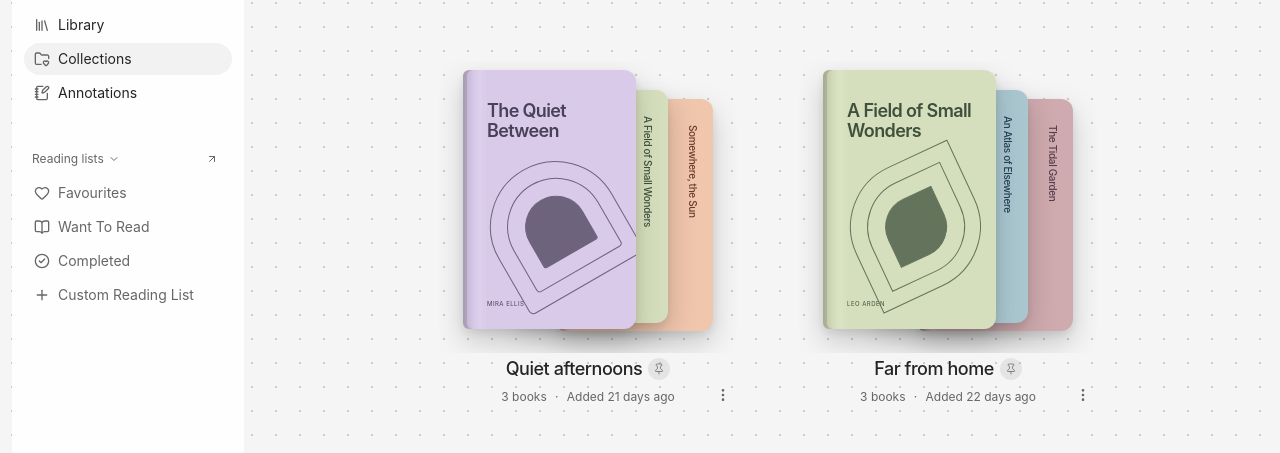
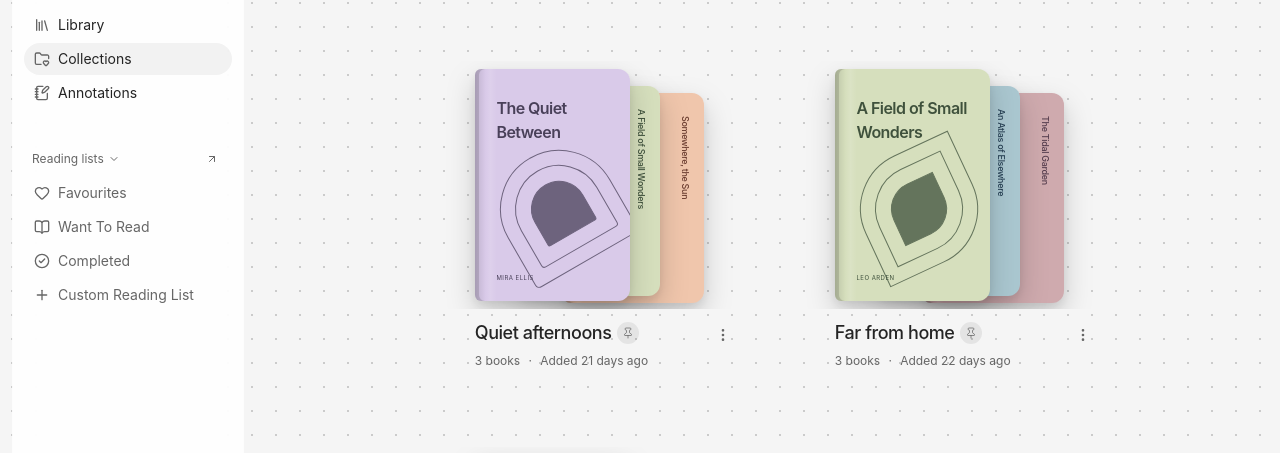
Before and after one commit to Papyrbound/papyrbound-frontend, a Next.js app: page /collections in a window 1280 px wide. Shown: the part 153-606 px from the top of the page. Built offline with nearby package versions, Linux system fonts and the light colour scheme.

Commit message:
Tighten collection covers and align metadata

```diff
--- a/src/features/collections/ui/collections-page.tsx
+++ b/src/features/collections/ui/collections-page.tsx
@@ -365,13 +365,13 @@ export function CollectionsPage() {
                   >
                     <div className="collection-open hover:bg-transparent flex flex-col justify-start w-full h-auto p-[0] border-0 rounded-[0] gap-[0] whitespace-normal overflow-visible bg-transparent [color:inherit]">
                       <span
-                        className="collection-preview relative block aspect-[50/49] w-full overflow-hidden"
+                        className="collection-preview relative block aspect-[6/5] w-full overflow-hidden"
                         aria-hidden="true"
                       >
                         <span className="collection-cover-stack relative block size-full">
                           {previewBooks.slice(0, 3).map((book, coverIndex) => (
                             <span
-                              className={`collection-preview-cover absolute block drop-shadow-[0_12px_14px_rgb(0_0_0_/_18%)] [&_.book-cover]:rounded-[5px_9px_9px_5px]${coverIndex === 0 ? " left-[8%] top-[3%] z-30 w-[58%] [&_.cover-type]:max-w-[78%] [&_.cover-type]:text-[18px] [&_.cover-credit]:text-[6px]" : coverIndex === 1 ? " left-[25%] top-[10%] z-20 w-[52%] [&_.cover-type]:left-[75%] [&_.cover-type]:top-[11%] [&_.cover-type]:text-[10px] [&_.cover-type]:font-medium [&_.cover-type]:[writing-mode:vertical-rl] [&_.cover-art]:hidden [&_.cover-credit]:hidden" : " left-[40%] top-[13%] z-10 w-[52%] [&_.cover-type]:left-[75%] [&_.cover-type]:top-[11%] [&_.cover-type]:text-[10px] [&_.cover-type]:font-medium [&_.cover-type]:[writing-mode:vertical-rl] [&_.cover-art]:hidden [&_.cover-credit]:hidden"}`}
+                              className={`collection-preview-cover absolute block drop-shadow-[0_12px_14px_rgb(0_0_0_/_18%)] [&_.book-cover]:rounded-[5px_9px_9px_5px]${coverIndex === 0 ? " left-[12%] top-[3%] z-30 w-[52%] [&_.cover-type]:max-w-[78%] [&_.cover-type]:text-base [&_.cover-credit]:text-[6px]" : coverIndex === 1 ? " left-[27%] top-[10%] z-20 w-[47%] [&_.cover-type]:left-[75%] [&_.cover-type]:top-[11%] [&_.cover-type]:text-[9px] [&_.cover-type]:font-medium [&_.cover-type]:[writing-mode:vertical-rl] [&_.cover-art]:hidden [&_.cover-credit]:hidden" : " left-[42%] top-[13%] z-10 w-[47%] [&_.cover-type]:left-[75%] [&_.cover-type]:top-[11%] [&_.cover-type]:text-[9px] [&_.cover-type]:font-medium [&_.cover-type]:[writing-mode:vertical-rl] [&_.cover-art]:hidden [&_.cover-credit]:hidden"}`}
                               key={book.id}
                             >
                               <BookCover book={book} />
@@ -383,12 +383,12 @@ export function CollectionsPage() {
                         )}
                       </span>
                     </div>
-                    <div className="collection-card-footer relative flex items-start justify-center pt-1">
-                      <div className="collection-card-info min-w-0 max-w-full text-center">
-                        <div className="collection-title-row flex min-w-0 items-center justify-center gap-1.5">
+                    <div className="collection-card-footer relative flex items-start justify-between pt-3">
+                      <div className="collection-card-info min-w-0 flex-1 pl-[12%] pr-9 text-left">
+                        <div className="collection-title-row flex min-w-0 items-center justify-start gap-1.5">
                           <Button
                             variant="ghost"
-                            className="collection-card-title static block h-auto w-auto min-w-0 rounded-none border-0 bg-transparent p-0 text-center text-lg leading-6 font-medium tracking-tight whitespace-normal text-inherit [overflow-wrap:anywhere]"
+                            className="collection-card-title static block h-auto w-auto min-w-0 rounded-none border-0 bg-transparent p-0 text-left text-lg leading-6 font-medium tracking-tight whitespace-normal text-inherit [overflow-wrap:anywhere]"
                             onClick={() =>
                               router.push(
                                 `/collections?collection=${encodeURIComponent(collection.id)}`,
@@ -412,7 +412,7 @@ export function CollectionsPage() {
                         </div>
                         <Button
                           variant="ghost"
-                          className="collection-card-meta h-auto! w-full! justify-center rounded-none! border-0! bg-transparent! p-0! text-center scale-100! hover:bg-transparent! active:bg-transparent! flex flex-wrap items-center min-h-[24px] mt-1 gap-1 text-xs font-normal text-muted-foreground"
+                          className="collection-card-meta mt-1 flex h-auto! min-h-[24px] w-auto! flex-wrap items-center justify-start gap-1 rounded-none! border-0! bg-transparent! p-0! text-left text-xs font-normal text-muted-foreground scale-100! hover:bg-transparent! active:bg-transparent!"
                           aria-label={`Open books in ${collection.name}`}
                           onClick={() =>
                             router.push(
@@ -457,7 +457,7 @@ export function CollectionsPage() {
                             <Button
                               variant="ghost"
                               size="icon-sm"
-                              className="collection-menu absolute bottom-0 right-0 z-[2] size-7! shrink-0 rounded-full bg-transparent p-1 text-muted-foreground transition-colors duration-150 hover:bg-[color-mix(in_srgb,var(--foreground)_10%,transparent)] hover:text-foreground focus-visible:bg-[color-mix(in_srgb,var(--foreground)_10%,transparent)] aria-expanded:bg-[color-mix(in_srgb,var(--foreground)_10%,transparent)] [&_svg]:size-5"
+                              className="collection-menu absolute right-0 top-3 z-[2] size-7! shrink-0 rounded-full bg-transparent p-1 text-muted-foreground transition-colors duration-150 hover:bg-[color-mix(in_srgb,var(--foreground)_10%,transparent)] hover:text-foreground focus-visible:bg-[color-mix(in_srgb,var(--foreground)_10%,transparent)] aria-expanded:bg-[color-mix(in_srgb,var(--foreground)_10%,transparent)] [&_svg]:size-5"
                             />
                           }
                           aria-label={`Options for ${collection.name}`}
```
Also changed, not shown: 3 other files (tests, documents, lock files or other folders).
